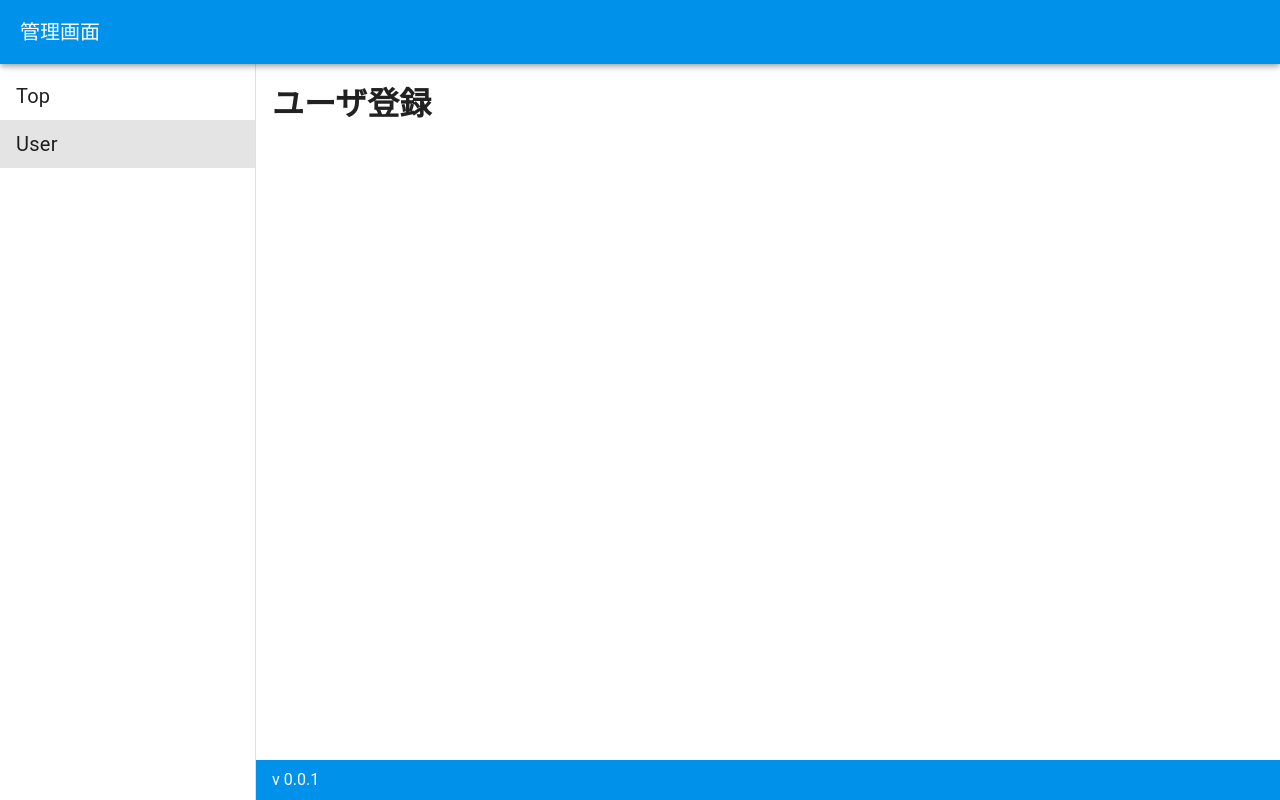
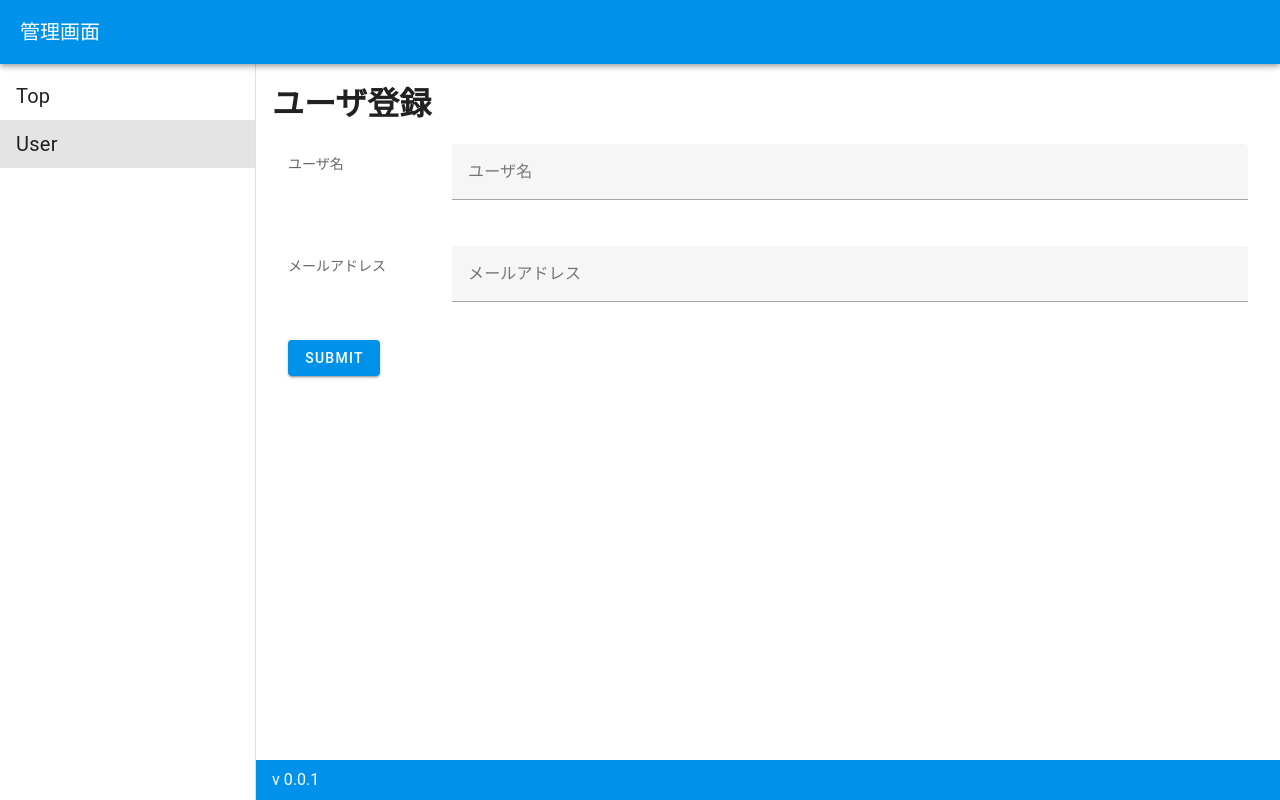
Before and after one commit to TakaShinoda/admin_panel, a Nuxt app: page /user in a window 1280 px wide. Built offline with nearby package versions, Linux system fonts and the light colour scheme.

Commit message:
ユーザ登録画面作成

```diff
--- a/pages/user/index.vue
+++ b/pages/user/index.vue
@@ -1,3 +1,49 @@
+<script setup lang="ts">
+  const submit = () => {
+    console.log('submit')
+  }
+  const name = ref('')
+  const email = ref('')
+</script>
+
 <template>
-  <h1>ユーザ登録</h1>
+  <div>
+    <h1>ユーザ登録</h1>
+    <v-sheet class="ma-4">
+      <v-form @submit.prevent="submit">
+        <v-row>
+          <v-col cols="2">
+            <v-list-subheader>
+              ユーザ名
+            </v-list-subheader>
+          </v-col>
+          <v-col cols="10">
+            <v-text-field
+              v-model="name"
+              label="ユーザ名"
+            >
+            </v-text-field>
+          </v-col>
+        </v-row>
+
+        <v-row>
+          <v-col cols="2">
+            <v-list-subheader>
+              メールアドレス
+            </v-list-subheader>
+          </v-col>
+          <v-col cols="10">
+            <v-text-field
+              v-model="email"
+              label="メールアドレス"
+              type="email"
+            >
+            </v-text-field>
+          </v-col>
+        </v-row>
+
+        <v-btn color="light-blue-accent-4" type="submit" class="mt-4 w-20">Submit</v-btn>
+      </v-form>
+    </v-sheet>
+  </div>
 </template>
```
